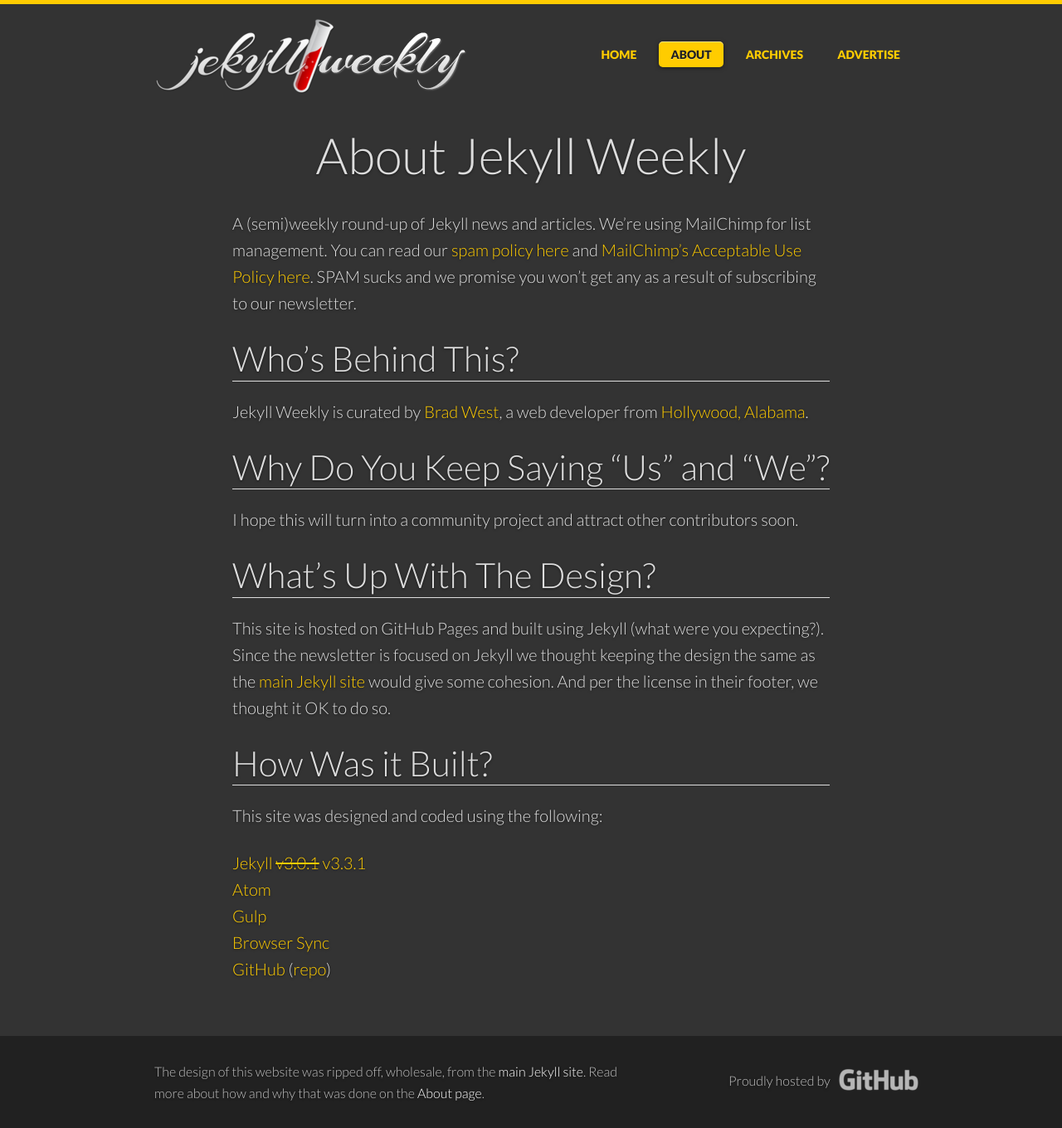
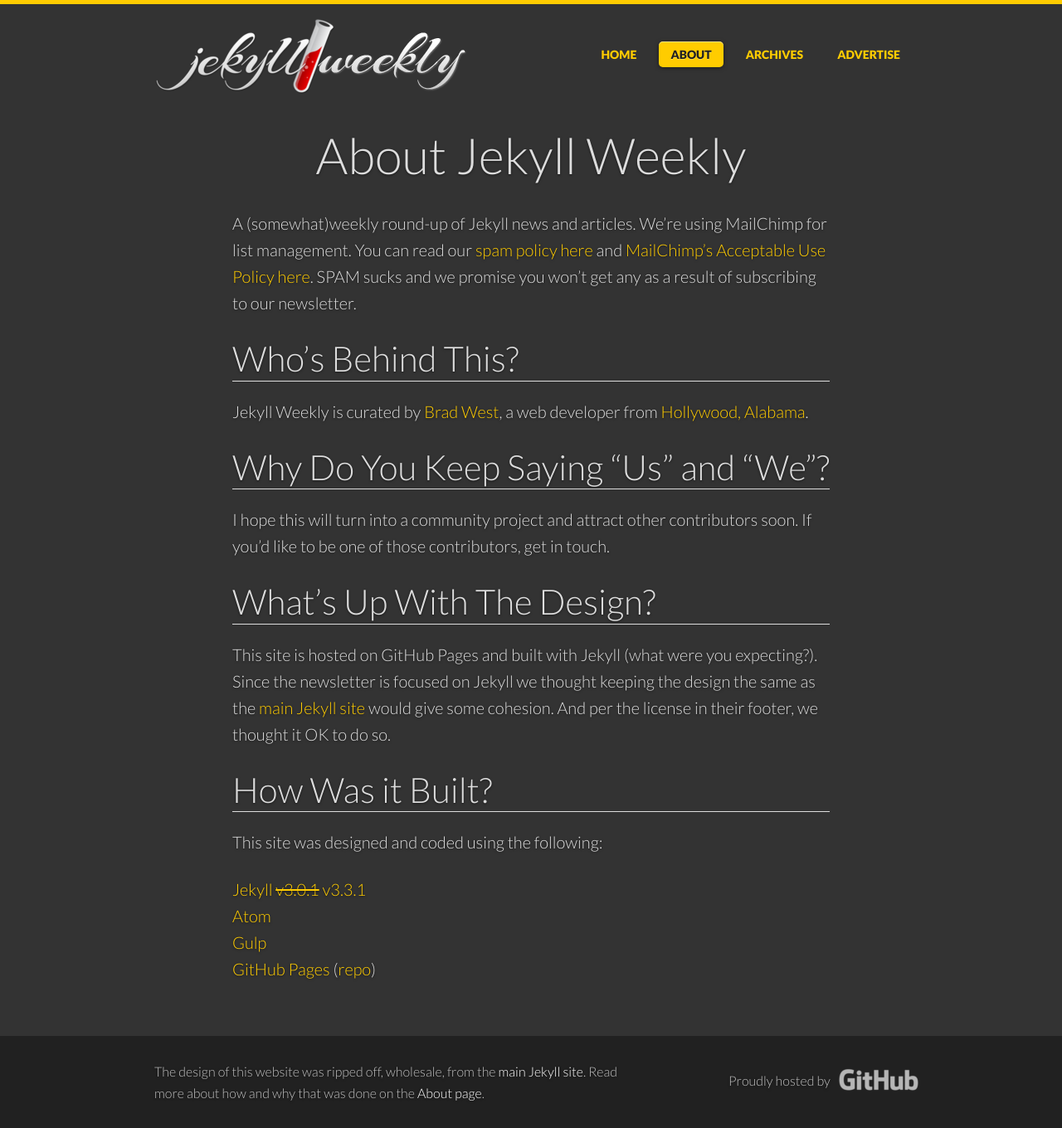
Before and after one commit to jekyllweekly/jekyllweekly.github.io, a Jekyll site: the page built from _pages/about.md, in a window 1280 px wide. Shown: the whole page at 83% size. Built offline with Jekyll 4.4.1, drawn with Linux system fonts in a browser that asks for light colours; nearby versions of some CDN libraries; comment, search, counter and statistics services are not loaded.

Commit message:
Minor update to about page

```diff
--- a/_pages/about.md
+++ b/_pages/about.md
@@ -6,7 +6,7 @@
 permalink: /about/
 ---
 
-A (semi)weekly round-up of Jekyll news and articles. We're using MailChimp for list management. You can read our [spam policy here]({{ site.url }}/spam/) and [MailChimp's Acceptable Use Policy here](http://mailchimp.com/legal/acceptable_use/). SPAM sucks and we promise you won't get any as a result of subscribing to our newsletter.
+A (somewhat)weekly round-up of Jekyll news and articles. We're using MailChimp for list management. You can read our [spam policy here]({{ site.url }}/spam/) and [MailChimp's Acceptable Use Policy here](http://mailchimp.com/legal/acceptable_use/). SPAM sucks and we promise you won't get any as a result of subscribing to our newsletter.
 
 ## Who's Behind This?
 
@@ -14,11 +14,11 @@
 
 ## Why Do You Keep Saying "Us" and "We"?
 
-I hope this will turn into a community project and attract other contributors soon.
+I hope this will turn into a community project and attract other contributors soon. If you'd like to be one of those contributors, get in touch.
 
 ## What's Up With The Design?
 
-This site is hosted on GitHub Pages and built using Jekyll (what were you expecting?). Since the newsletter is focused on Jekyll we thought keeping the design the same as the [main Jekyll site](http://jekyllrb.com/) would give some cohesion. And per the license in their footer, we thought it OK to do so.
+This site is hosted on GitHub Pages and built with Jekyll (what were you expecting?). Since the newsletter is focused on Jekyll we thought keeping the design the same as the [main Jekyll site](http://jekyllrb.com/) would give some cohesion. And per the license in their footer, we thought it OK to do so.
 
 ## How Was it Built?
 
@@ -27,5 +27,4 @@
 [Jekyll ~~v3.0.1~~ v3.3.1](https://github.com/jekyll/jekyll) \\
 [Atom](https://atom.io/) \\
 [Gulp](http://gulpjs.com/) \\
-[Browser Sync](https://browsersync.io/) \\
-[GitHub](https://github.com/) ([repo](https://github.com/jekyllweekly/jekyllweekly.com))
+[GitHub Pages](https://pages.github.com/) ([repo](https://github.com/jekyllweekly/jekyllweekly.com))
```
